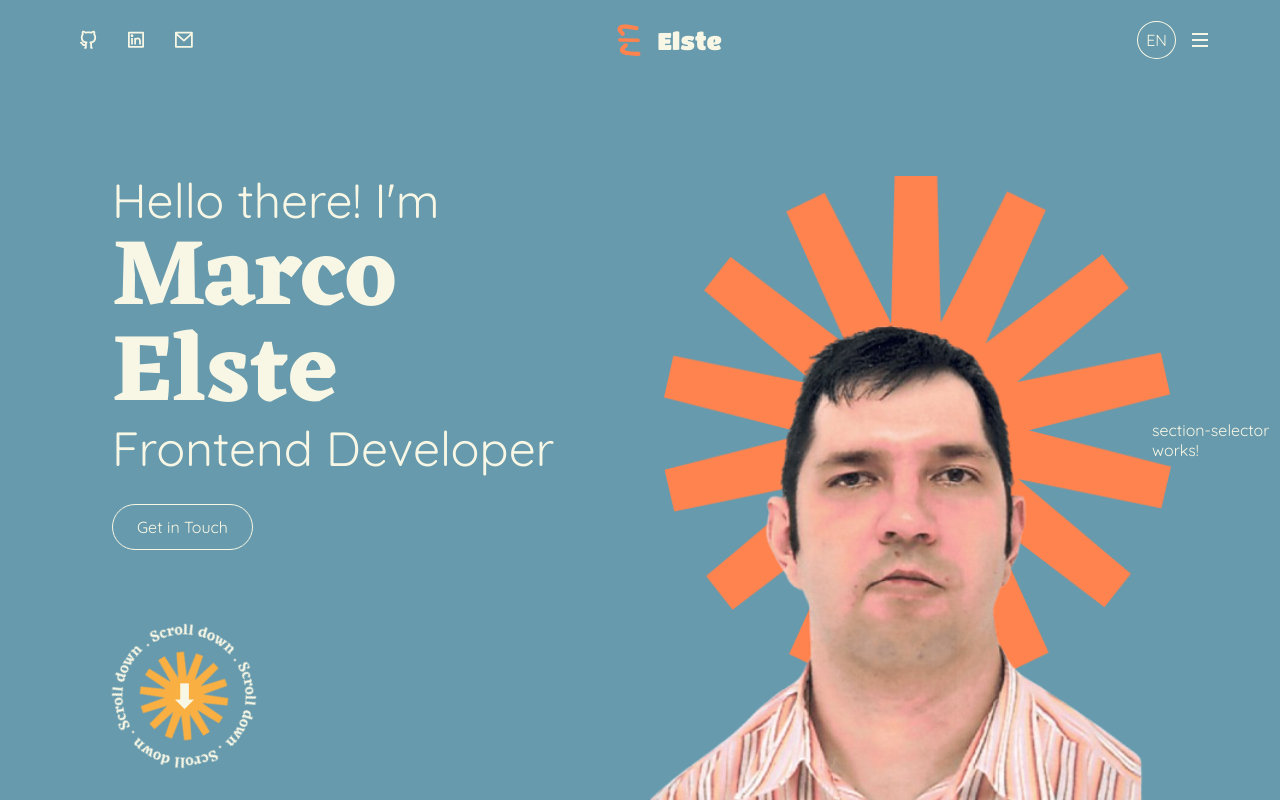
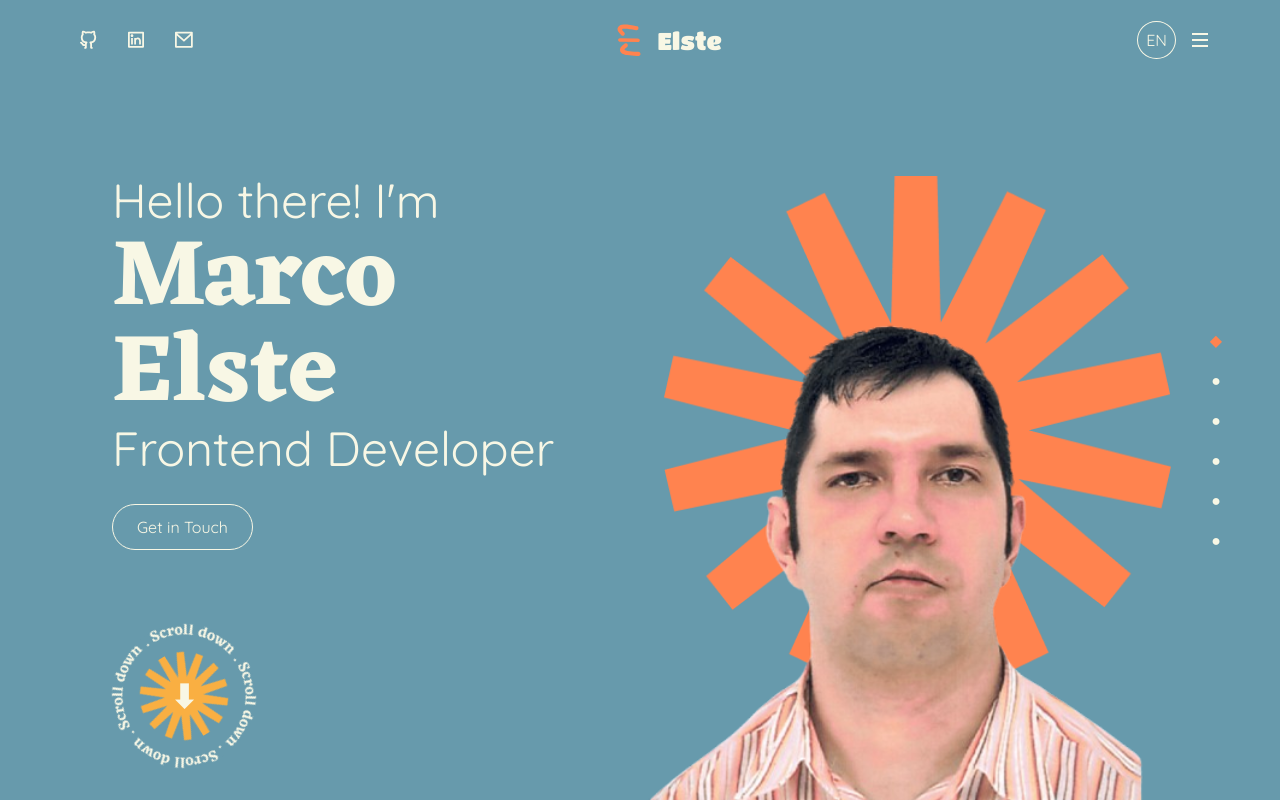
Before and after one commit to elma1989/portfolio, an Angular app: page / in a window 1280 px wide. Built offline with nearby package versions, Linux system fonts and the light colour scheme.

Commit message:
chore: Updated section-selector.component.html - Added Selectors

```diff
--- a/src/app/shared/components/section-selector/section-selector.component.html
+++ b/src/app/shared/components/section-selector/section-selector.component.html
@@ -1 +1,9 @@
-<p>section-selector works!</p>
+<div class="selection-area flex flex-col gap-5">
+    @for(selector of selectors; track selector; let i = $index) {
+        <button class="
+        selector block {{ getColorClass(i) }}"
+        (click)="changeSection(i)">
+            {{ getContent(i) }}
+        </button>
+    }
+</div>
--- a/src/app/shared/components/section-selector/section-selector.component.ts
+++ b/src/app/shared/components/section-selector/section-selector.component.ts
@@ -1,17 +1,20 @@
 import { Component, inject, input, InputSignal } from '@angular/core';
 import { SectionService } from '../../services/section.service';
 import { SectionType } from '../../enums/section-type';
+import { CommonModule } from '@angular/common';
 
 @Component({
   selector: 'section-selector',
-  imports: [],
+  imports: [
+    CommonModule
+  ],
   templateUrl: './section-selector.component.html',
   styleUrl: './section-selector.component.css'
 })
 export class SectionSelectorComponent {
   index: InputSignal<number> = input<number>(0);
-  sec: SectionService = inject(SectionService);
-  selectors: SectionType[] = [
+  private sec: SectionService = inject(SectionService);
+  protected selectors: SectionType[] = [
     SectionType.HERO,
     SectionType.ABOUT,
     SectionType.SKILLS,
```
Also changed, not shown: 1 other file (tests, documents, lock files or other folders).
